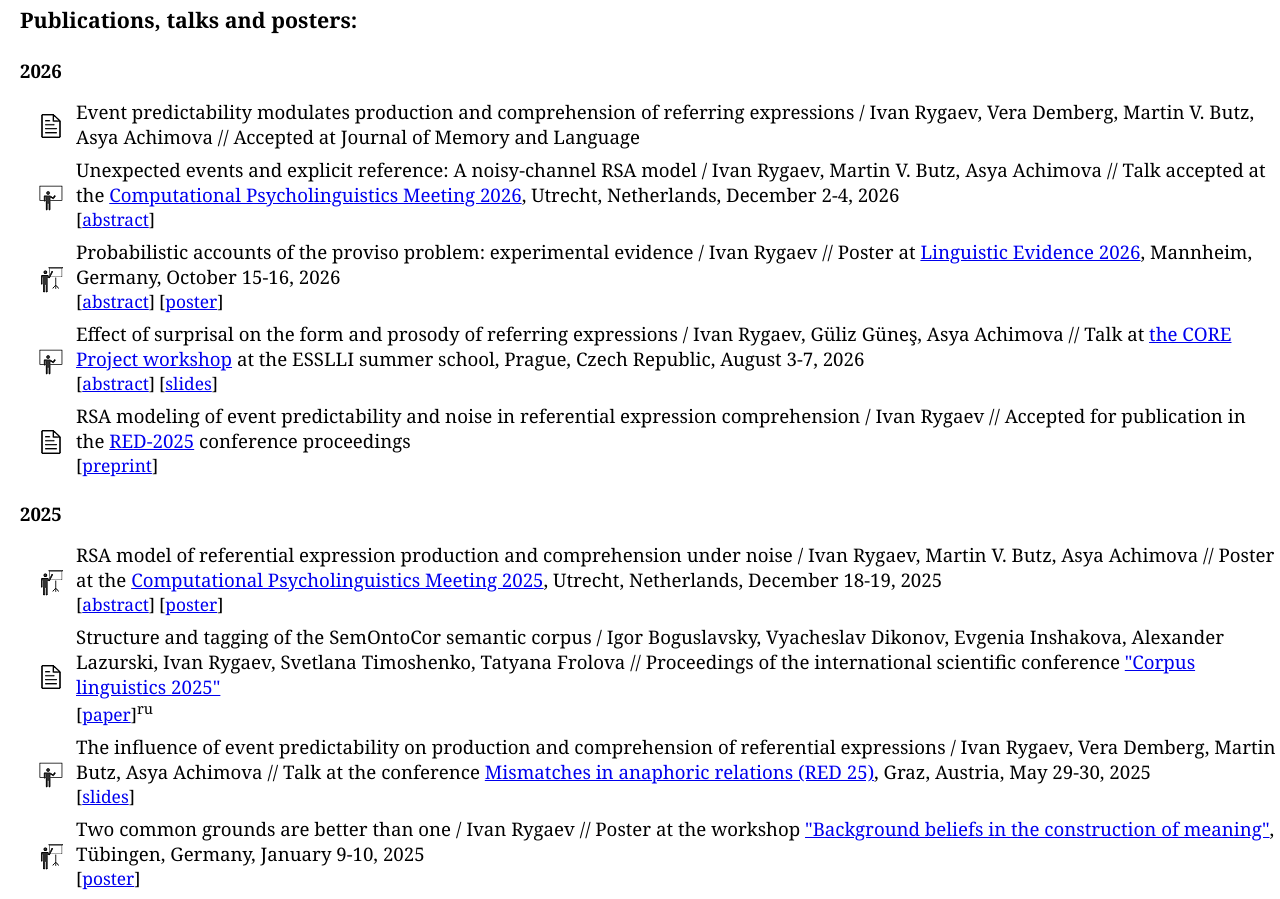
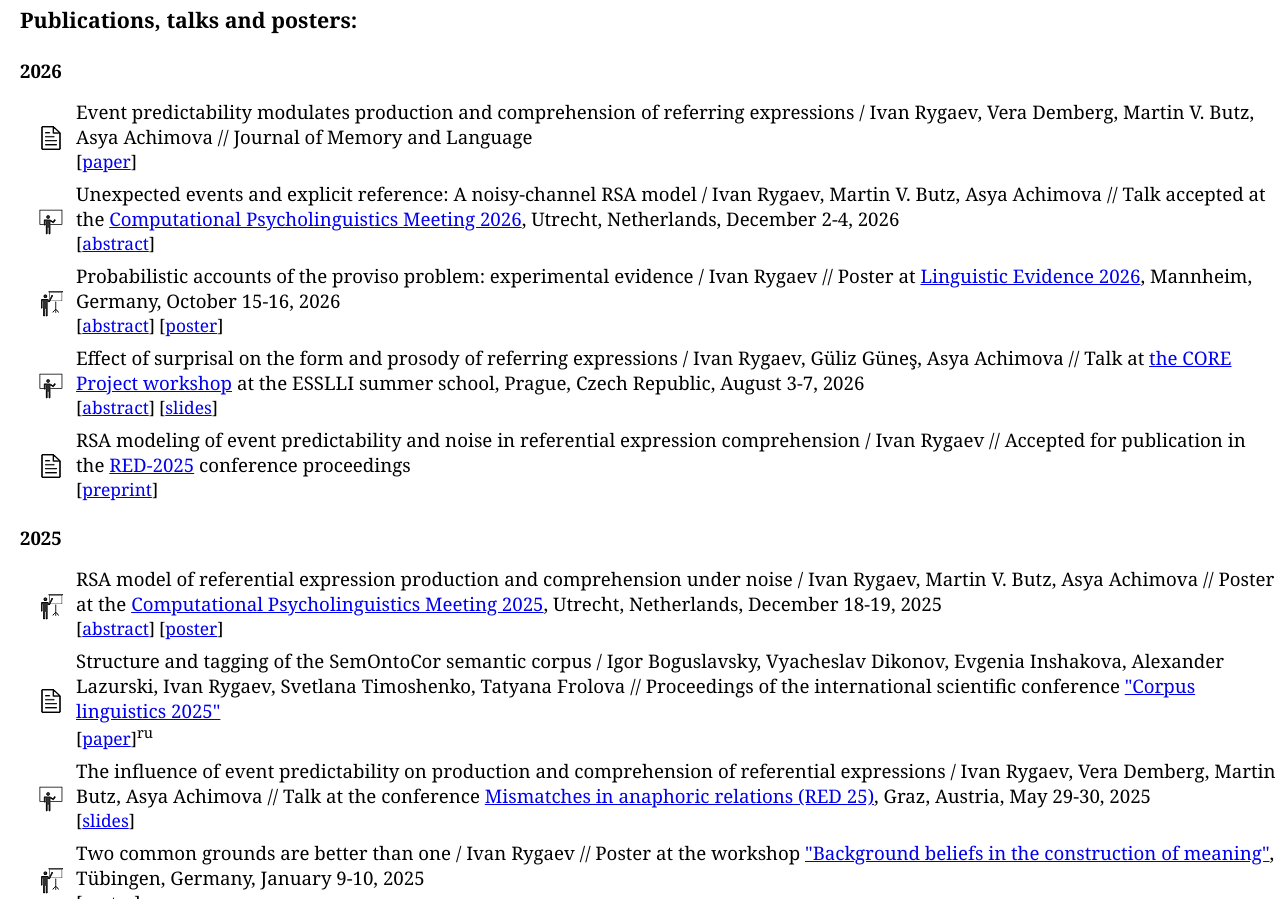
Before and after one commit to irygaev/irygaev.github.io, a plain HTML site: page index_en.html in a window 1280 px wide. Shown: the part 1263-2162 px from the top of the page. Drawn offline with Linux system fonts and the light colour scheme.

Commit message:
Article status update

```diff
--- a/index_en.html
+++ b/index_en.html
@@ -125,7 +125,8 @@
                     </td>
                     <td class=list>
                         <p>
-                        <span class=text>Event predictability modulates production and comprehension of referring expressions / Ivan Rygaev, Vera Demberg, Martin V. Butz, Asya Achimova // Accepted at Journal of Memory and Language</span><br/>
+                        <span class=text>Event predictability modulates production and comprehension of referring expressions / Ivan Rygaev, Vera Demberg, Martin V. Butz, Asya Achimova // Journal of Memory and Language</span><br/>
+						<span class=links>[<a href='https://www.sciencedirect.com/science/article/pii/S0749596X26000902'>paper</a>]</span>
                         </p>
                     </td>
                 </tr>
```
